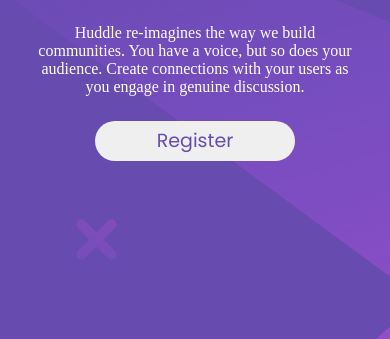
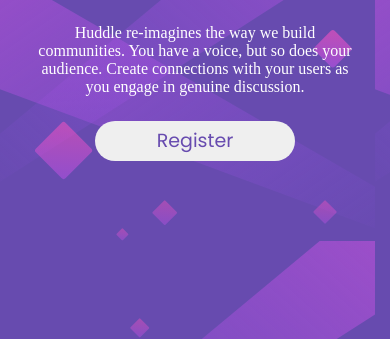
Before and after one commit to elisavet12/huddle-landing-page-with-single-introductory-section-master, a plain HTML site: page index.html in a window 390 px wide. Shown: the part 505-844 px from the top of the page. Drawn offline with Linux system fonts and the light colour scheme.

Commit message:
css update

```diff
--- a/style.css
+++ b/style.css
@@ -100,6 +100,10 @@ main {
   }
 
   @media only screen and (max-width: 636px) {
+    body {
+      background-image: url(./images/bg-mobile.svg);
+    }
+
     main {
       flex-direction: column;
       align-items: center;
```
